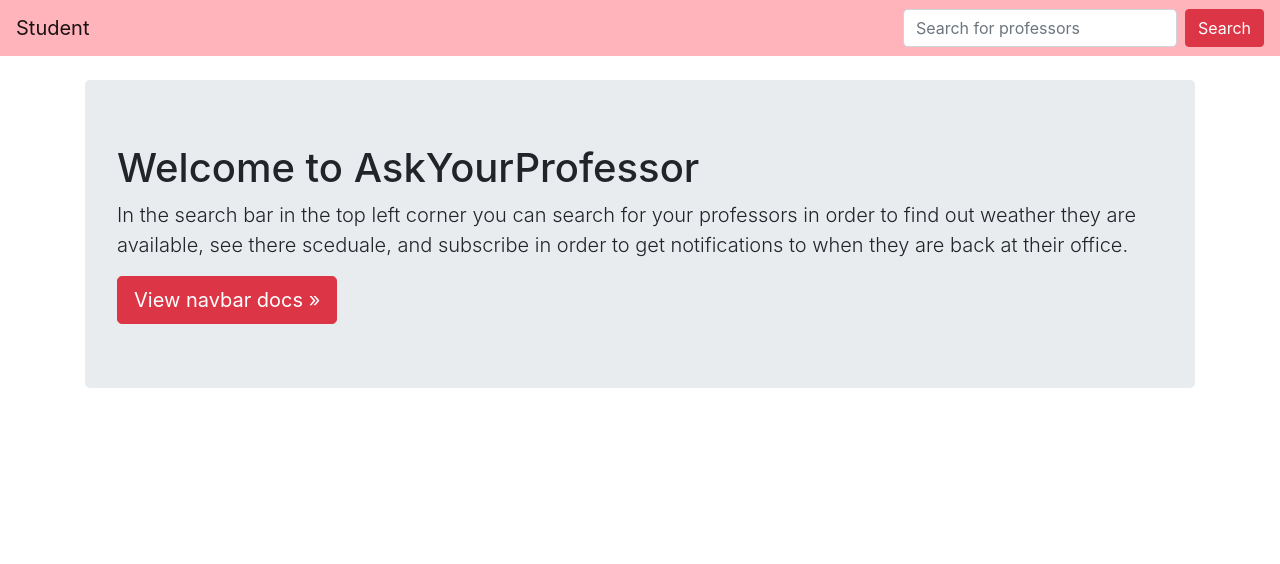
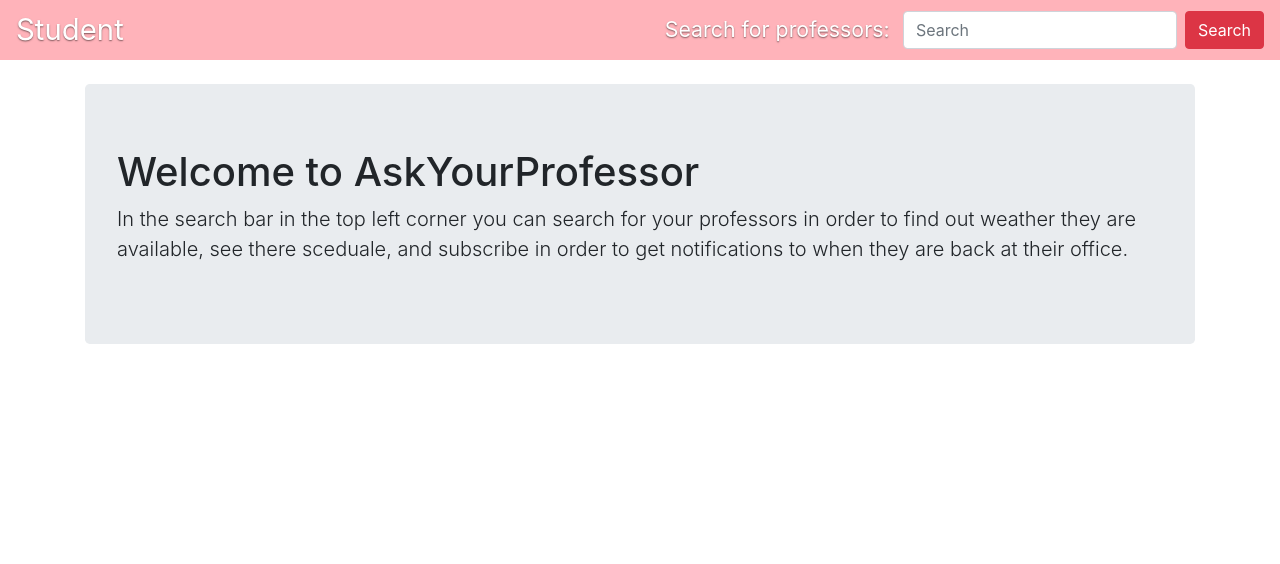
Before and after one commit to dscim/askyourprof, a Django app: template templates/melon/students.html in a window 1280 px wide. Shown: the top 564 px of the page. Before the commit the page ends 388 px from the top, so only its background shows below. Run offline with Django 3.2, Linux system fonts and the light colour scheme; the template is opened without the code that fills it, so the values that code supplies are empty; some libraries are stand-ins or nearby versions.

Commit message:
fixed minor css stuff

```diff
--- a/templates/melon/profpage.html
+++ b/templates/melon/profpage.html
@@ -19,7 +19,7 @@
 
   <body>
     <nav class="navbar navbar-expand-md navbar-light mb-4" style="background-color: #bae1ff">
-      <a class="navtitle" href="#">Professor</a>
+      <a class="navtitle" href="{% url 'profpage' %}">Professor</a>
       <button class="navbar-toggler" type="button" data-toggle="collapse" data-target="#navbarCollapse" aria-controls="navbarCollapse" aria-expanded="false" aria-label="Toggle navigation">
         <span class="navbar-toggler-icon"></span>
       </button>
--- a/templates/melon/students.html
+++ b/templates/melon/students.html
@@ -7,7 +7,6 @@
     <meta name="viewport" content="width=device-width, initial-scale=1, shrink-to-fit=no">
     <meta name="description" content="">
     <meta name="author" content="">
-    <link rel="icon" href="../../../../favicon.ico">
 
     <title>Students</title>
 
@@ -15,12 +14,12 @@
     <link href="{% static 'melon/css/bootstrap.min.css' %}" rel="stylesheet">
 
     <!-- Custom styles for this template -->
-    <link href="{% static 'melon/css/navbar-top.cs' %}" rel="stylesheet">
+    <link href="{% static 'melon/css/navbar-top.css' %}" rel="stylesheet">
   </head>
 
   <body>
     <nav class="navbar navbar-expand-md navbar-light mb-4" style="background-color: #ffb3ba">
-      <a class="navbar-brand" href="#">Student</a>
+      <a class="navtitle" href="{% url 'studpage' %}">Student</a>
       <button class="navbar-toggler" type="button" data-toggle="collapse" data-target="#navbarCollapse" aria-controls="navbarCollapse" aria-expanded="false" aria-label="Toggle navigation">
         <span class="navbar-toggler-icon"></span>
       </button>
@@ -36,8 +35,9 @@
             <a class="nav-link disabled" href="#">Disabled</a>
           </li>-->
         </ul>
+        <div class="searchtext">Search for professors: </div>
         <form class="form-inline mt-2 mt-md-0" id="searching" action='' method='POST'>
-          <input class="form-control mr-sm-2" type="text" placeholder="Search for professors" aria-label="Search" id='uname'>
+          <input class="form-control mr-sm-2" type="text" placeholder="Search" aria-label="Search" id='uname'>
           <button class="btn btn-danger" type="submit">Search</button>
         </form>
       </div>
@@ -47,7 +47,6 @@
       <div class="jumbotron">
         <h1>Welcome to AskYourProfessor</h1>
         <p class="lead">In the search bar in the top left corner you can search for your professors in order to find out weather they are available, see there sceduale, and subscribe in order to get notifications to when they are back at their office.</p>
-        <a class="btn btn-lg btn-danger" href="../../components/navbar/" role="button">View navbar docs &raquo;</a>
       </div>
     </main>
 
@@ -56,8 +55,8 @@
     <!-- Placed at the end of the document so the pages load faster -->
     <script src="https://code.jquery.com/jquery-3.3.1.slim.min.js" integrity="sha384-q8i/X+965DzO0rT7abK41JStQIAqVgRVzpbzo5smXKp4YfRvH+8abtTE1Pi6jizo" crossorigin="anonymous"></script>
     <script>window.jQuery || document.write('<script src="../../../../assets/js/vendor/jquery-slim.min.js"><\/script>')</script>
-    <script src="../../../../assets/js/vendor/popper.min.js"></script>
-    <script src="../../../../dist/js/bootstrap.min.js"></script>
+    <script src="{% static 'melon/js/popper.min.js' %}"></script>
+    <script src="{% static 'melon/js/bootstrap.min.js' %}"></script>
 
     <script src=https://ajax.googleapis.com/ajax/libs/jquery/3.3.1/jquery.min.js></script>
     <script>
```
Also changed, not shown: db.sqlite3.
